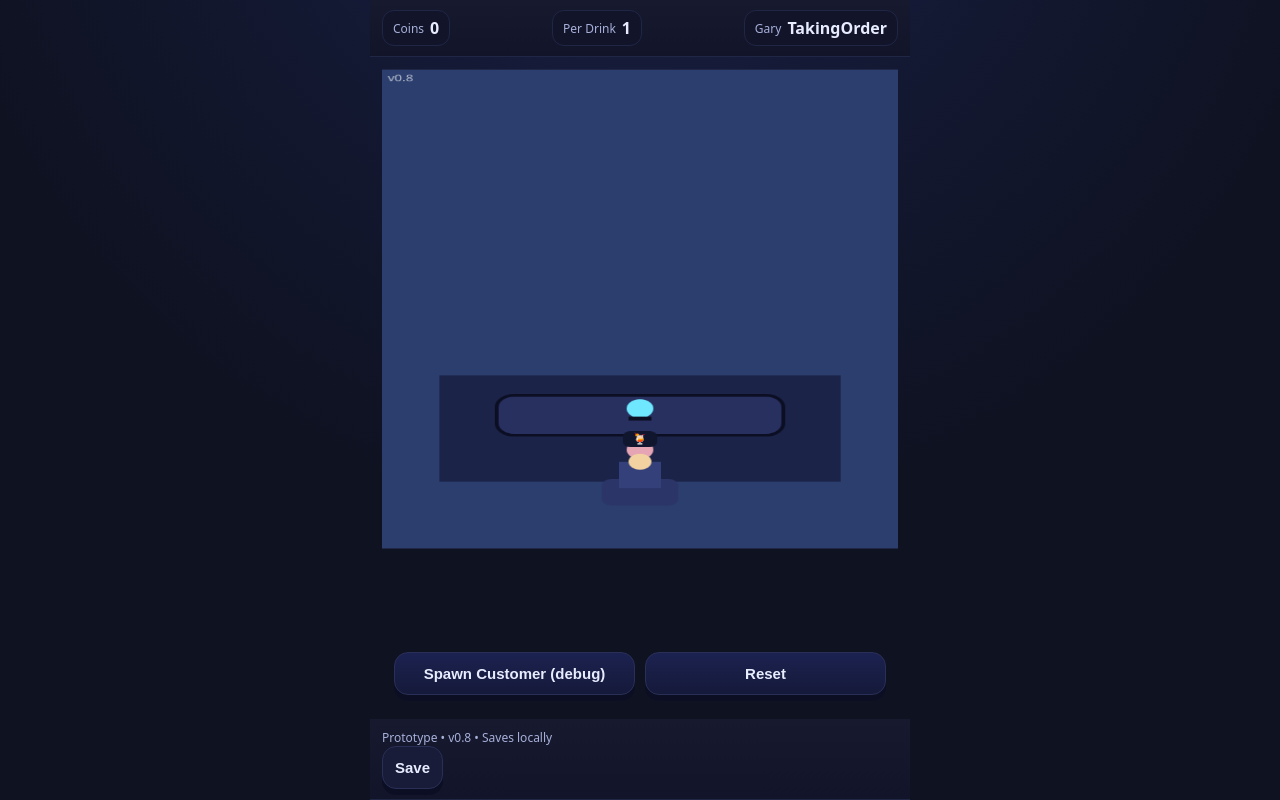
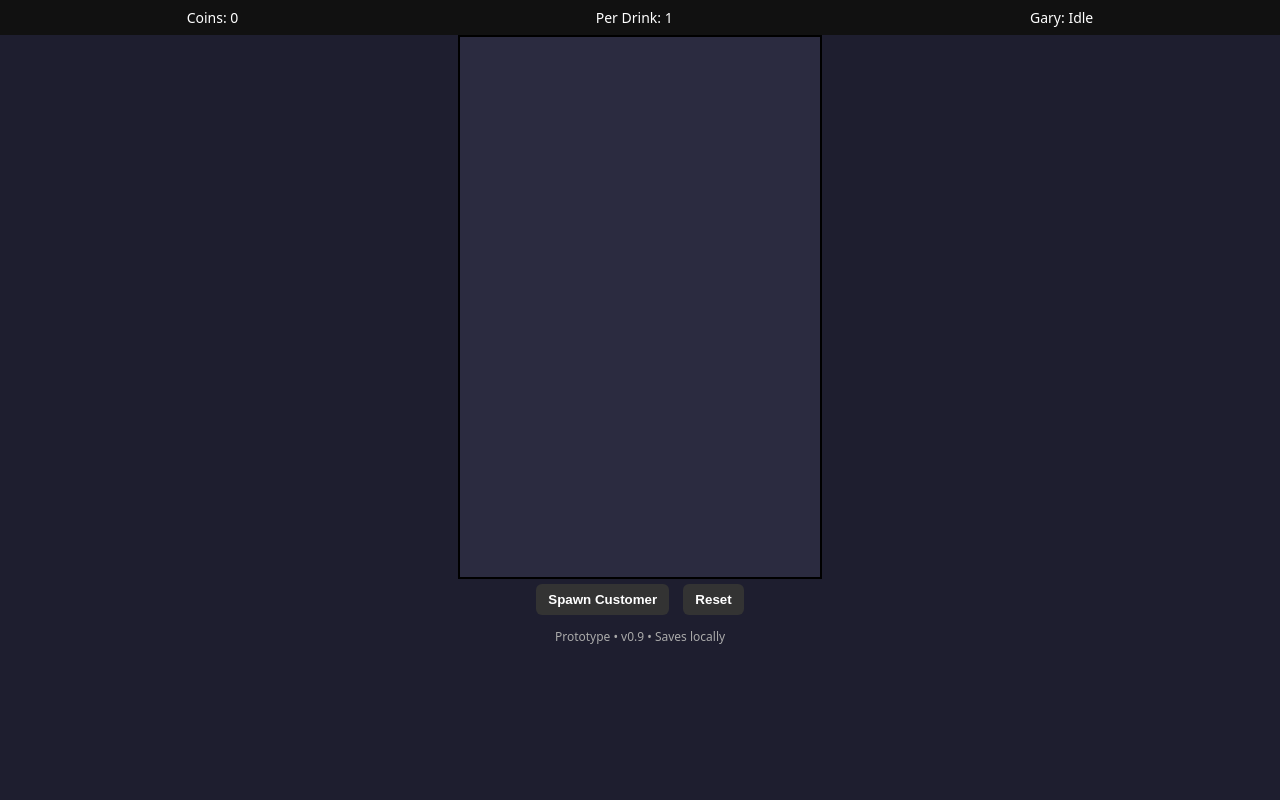
Before and after one commit to CsongorCsiszerGit/eatventure-lite, a plain HTML site: page index.html in a window 1280 px wide. Drawn offline with Linux system fonts and the light colour scheme.

Commit message:
Update index.html

```diff
--- a/index.html
+++ b/index.html
@@ -3,49 +3,66 @@
 <head>
   <meta charset="utf-8" />
   <meta name="viewport" content="width=device-width, initial-scale=1, maximum-scale=1, user-scalable=no" />
-  <title>Eatventure-lite • Level 1 (v0.8)</title>
+  <title>Eatventure-lite v0.9</title>
   <style>
-    :root { --bg:#0f1221; --card:#171a2e; --text:#e8ecff; --muted:#a7b0d9; --accent:#6ee7ff; --good:#6ee7a0; --warn:#ffd166; }
-    * { box-sizing: border-box; }
-    html, body { height: 100%; }
-    body { margin:0; font-family: system-ui,-apple-system,Segoe UI,Roboto,Arial; background: radial-gradient(1200px 1200px at 50% -200px,#182046,var(--bg) 60%); color:var(--text); touch-action: manipulation; -webkit-tap-highlight-color: transparent; user-select:none; }
-    .wrap { display:grid; grid-template-rows:auto 1fr auto; height:100%; max-width:540px; margin:0 auto; }
-    header, footer { padding:10px 12px; background:linear-gradient(180deg,#171a2e,#12142a); border-bottom:1px solid #202645; }
-    header .row { display:flex; gap:8px; align-items:center; justify-content:space-between; flex-wrap:wrap; }
-    .stat { display:flex; gap:6px; align-items:center; padding:6px 10px; background:#12142a; border:1px solid #202645; border-radius:12px; }
-    .label { color:var(--muted); font-size:12px; }
-    .val { font-weight:700; }
-    #tapArea { display:grid; grid-template-rows:1fr auto; gap:12px; padding:12px; }
-    canvas { width:100%; height:100%; max-height:60vh; background:#0e1020; border-top:1px solid #202645; border-bottom:1px solid #202645; }
-    .btns { display:grid; grid-template-columns: 1fr 1fr; gap:10px; padding: 12px; }
-    button { appearance:none; border:1px solid #2a2f57; background:#181c39; color:var(--text); font-weight:700; border-radius:14px; padding:12px; font-size:15px; box-shadow:0 6px 0 #0c0f24; }
-    button:active { transform:translateY(2px); box-shadow:0 4px 0 #0c0f24; }
-    .primary { background:linear-gradient(180deg,#1c2250,#15193a); }
+    body {
+      margin: 0;
+      font-family: system-ui, sans-serif;
+      background: #1e1e2f;
+      color: white;
+      touch-action: manipulation;
+      -webkit-tap-highlight-color: transparent;
+    }
+    header {
+      display: flex;
+      justify-content: space-around;
+      background: #111;
+      padding: 8px;
+      font-size: 14px;
+    }
+    canvas {
+      display: block;
+      margin: 0 auto;
+      background: #2b2b40;
+      border: 2px solid #000;
+    }
+    footer {
+      padding: 8px;
+      text-align: center;
+      font-size: 12px;
+      color: #aaa;
+    }
+    button {
+      padding: 8px 12px;
+      margin: 5px;
+      border: none;
+      border-radius: 6px;
+      background: #333;
+      color: white;
+      font-weight: bold;
+    }
+    button:active {
+      background: #555;
+    }
   </style>
 </head>
 <body>
-  <div class="wrap">
-    <header>
-      <div class="row">
-        <div class="stat"><span class="label">Coins</span> <span id="coins" class="val">0</span></div>
-        <div class="stat"><span class="label">Per Drink</span> <span id="price" class="val">1</span></div>
-        <div class="stat"><span class="label">Gary</span> <span id="garyState" class="val">Idle</span></div>
-      </div>
-    </header>
+  <header>
+    <div>Coins: <span id="coins">0</span></div>
+    <div>Per Drink: <span id="perDrink">1</span></div>
+    <div>Gary: <span id="garyState">Idle</span></div>
+  </header>
 
-    <div id="tapArea">
-      <canvas id="game" width="540" height="720"></canvas>
-      <div class="btns">
-        <button id="spawnBtn" class="primary">Spawn Customer (debug)</button>
-        <button id="resetBtn" class="primary">Reset</button>
-      </div>
-    </div>
+  <canvas id="game" width="360" height="540"></canvas>
 
-    <footer>
-      <div style="font-size:12px;color:#a7b0d9">Prototype • v0.8 • Saves locally</div>
-      <div><button id="saveBtn">Save</button></div>
-    </footer>
+  <div style="text-align:center;">
+    <button id="spawnBtn">Spawn Customer</button>
+    <button id="resetBtn">Reset</button>
   </div>
+
+  <footer>
+    Prototype • v0.9 • Saves locally
+  </footer>
 
   <script src="main.js"></script>
 </body>
```
